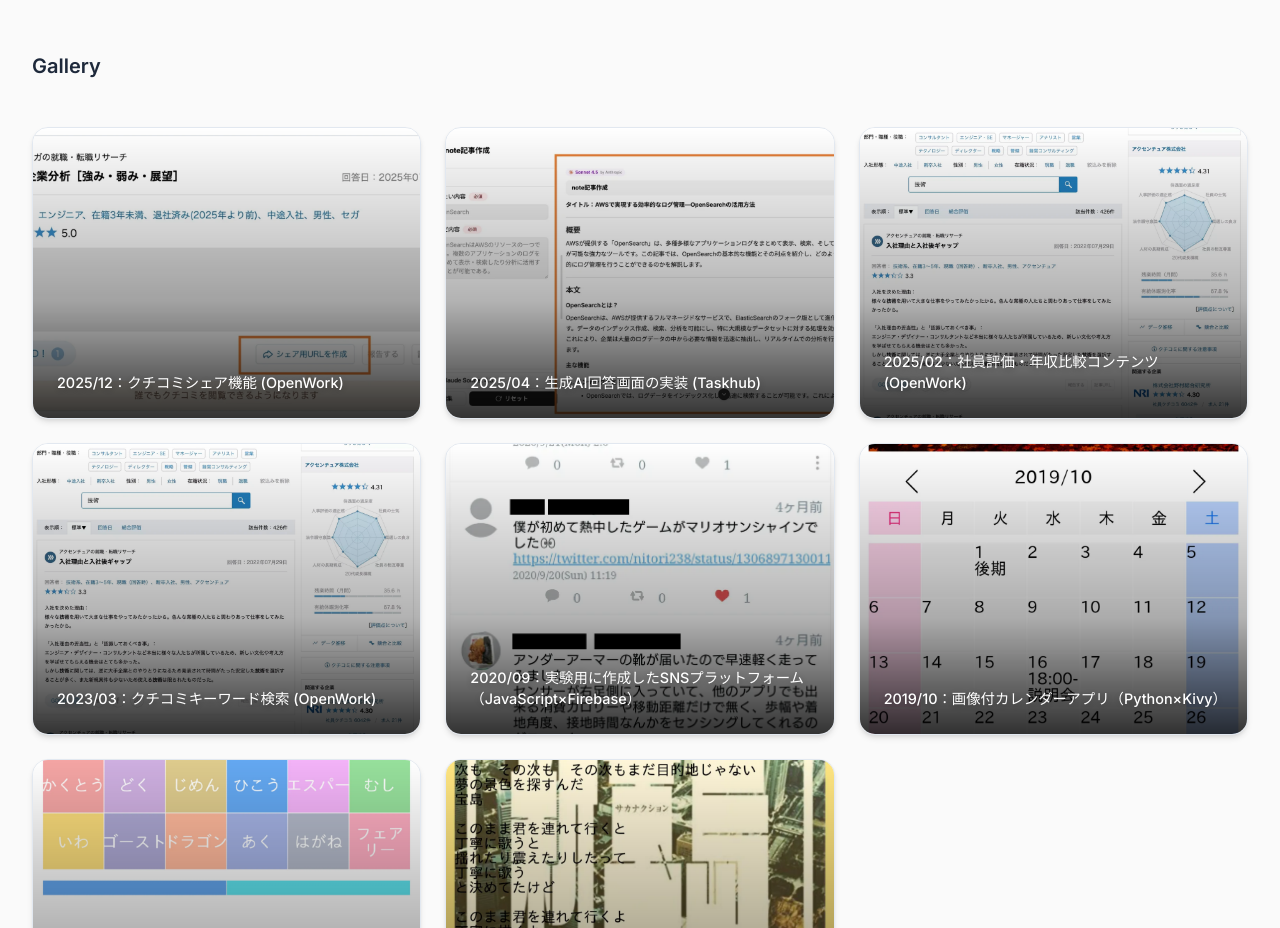
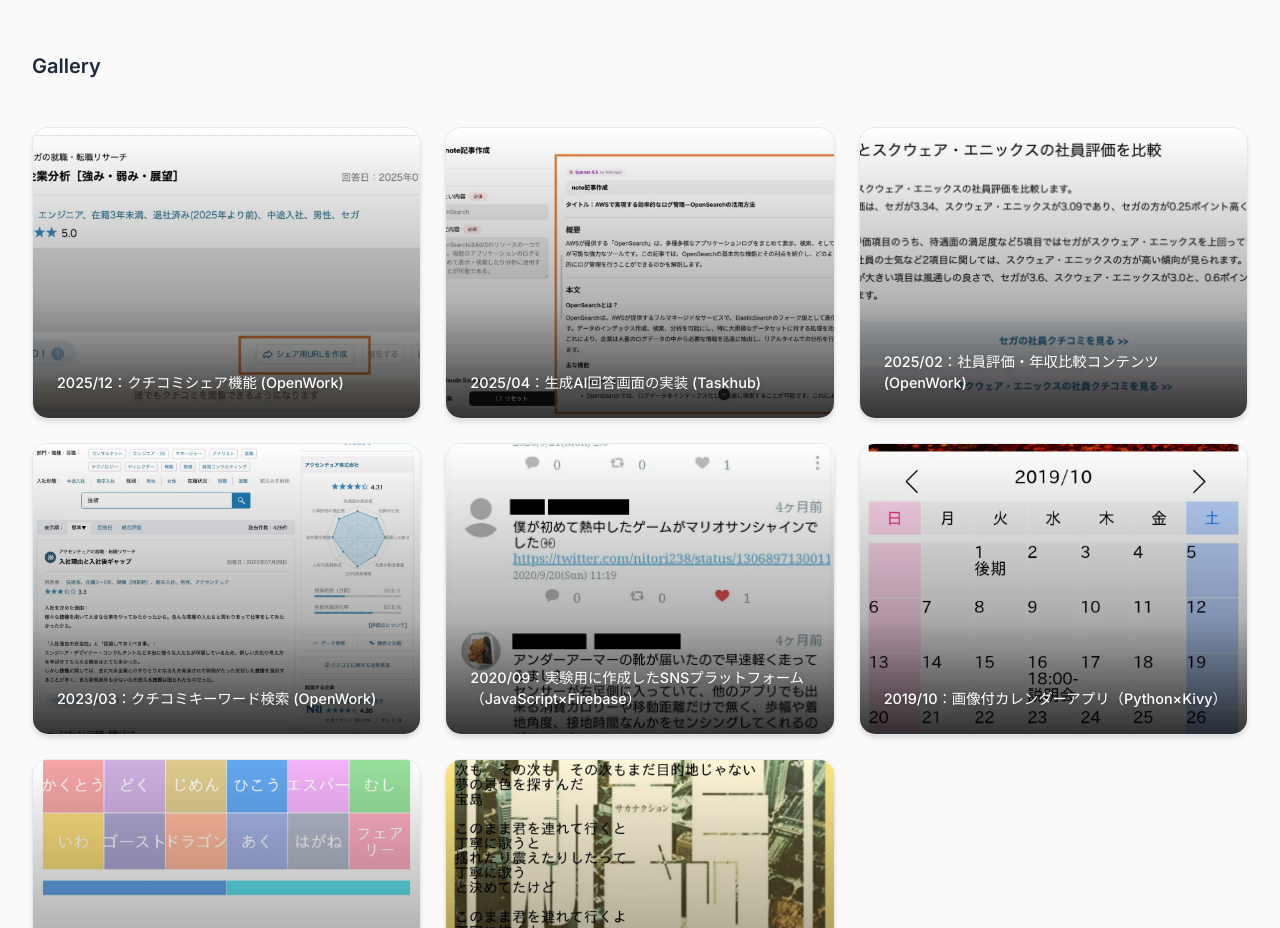
Before and after one commit to kkkei257/tk_site, a Next.js app: page /work in a window 1280 px wide. Shown: the part 900-1828 px from the top of the page. Built offline with nearby package versions, Linux system fonts and the light colour scheme.

Commit message:
画像修正

```diff
--- a/pages/work.tsx
+++ b/pages/work.tsx
@@ -44,7 +44,7 @@
 			alt: '2025/04：生成AI回答画面の実装 (Taskhub)'
 		},
 		{
-			src: '/work/kuchikomi_search_1.webp',
+			src: '/work/comparison_1.webp',
 			title: '2025/02：社員評価・年収比較コンテンツ (OpenWork)',
 			alt: '2025/02：社員評価・年収比較コンテンツ (OpenWork)'
 		},
```
